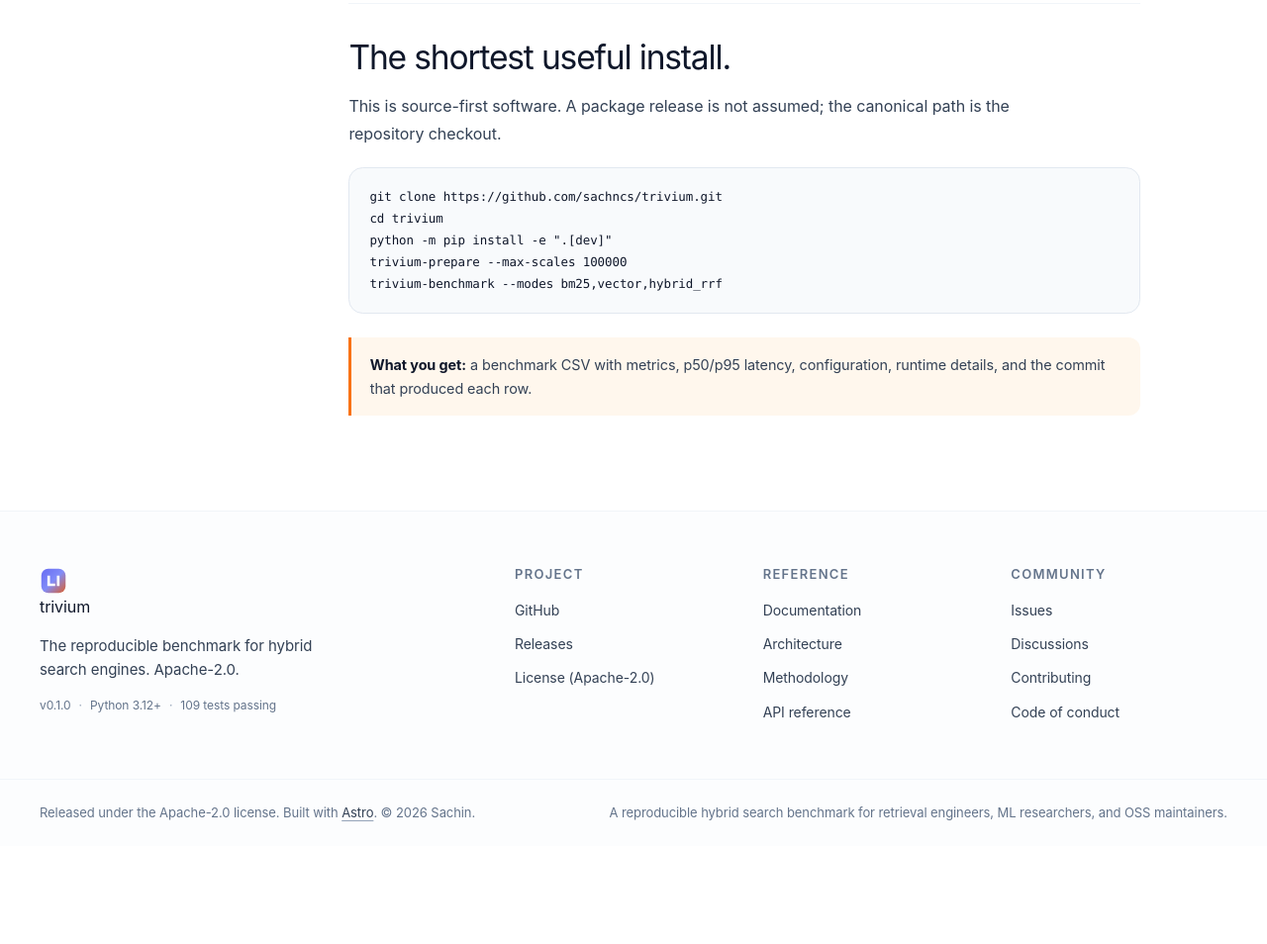
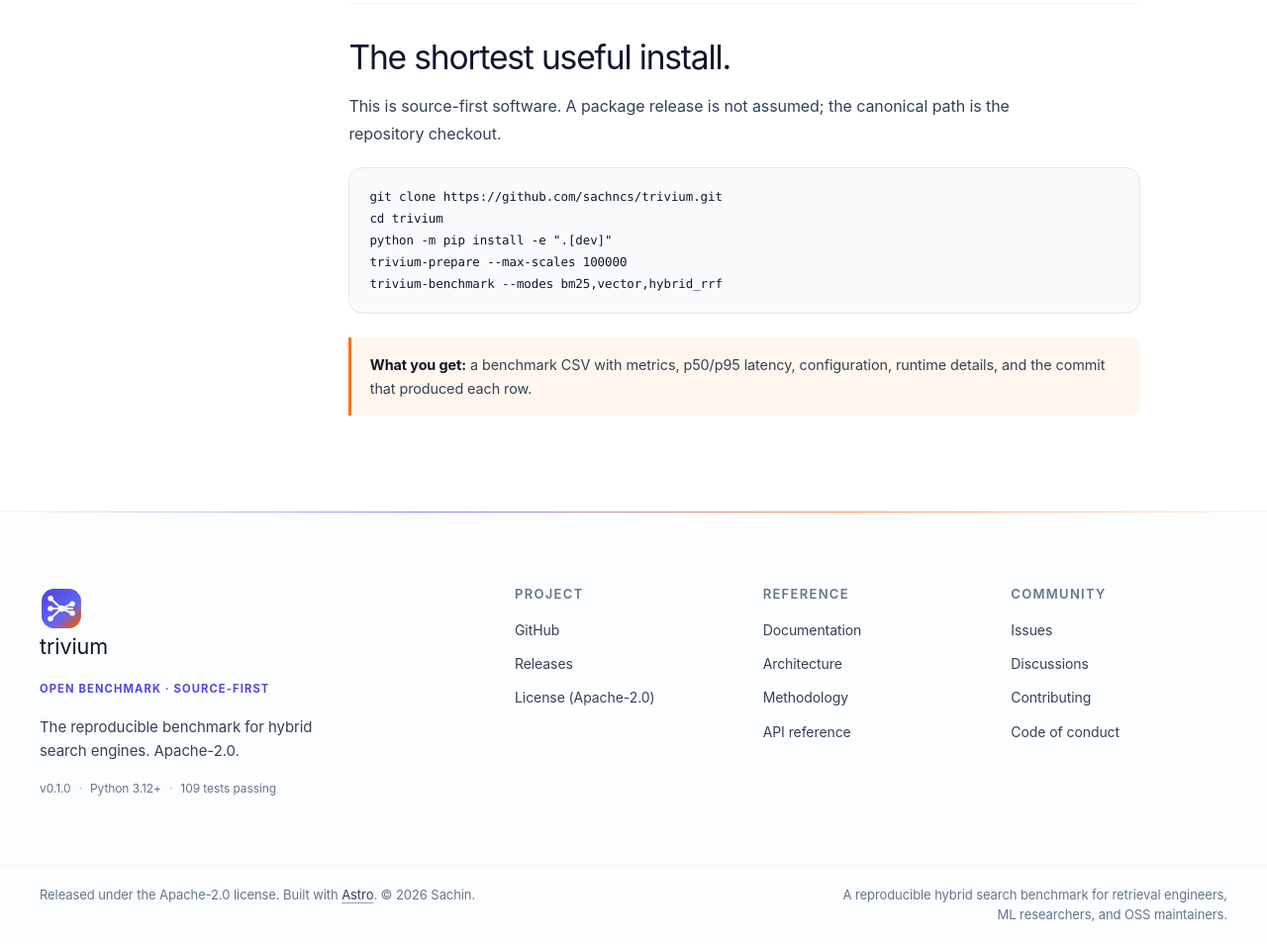
Before and after one commit to sachncs/trivium, an Astro site in the folder site/: page /trivium/docs in a window 1280 px wide. Shown: the part 1464-2418 px from the top of the page at 99% size. Before the commit the page ends 2319 px from the top, so only its background shows below. Built offline with nearby package versions, Linux system fonts and the light colour scheme; Astro itself is replaced by a stand-in of ours; a web font is replaced by a local one.

Commit message:
refine(site): upgrade brand mark and footer

```diff
--- a/site/src/components/SiteFooter.astro
+++ b/site/src/components/SiteFooter.astro
@@ -39,20 +39,27 @@ const cols = [
     <div class="site-footer-brand">
       <a href={homeUrl} class="site-brand" aria-label="trivium home">
         <span class="site-brand-mark" aria-hidden="true">
-          <svg width="28" height="28" viewBox="0 0 32 32" fill="none">
+          <svg width="44" height="44" viewBox="0 0 32 32" fill="none">
             <defs>
-              <linearGradient id="footerGrad" x1="0" y1="0" x2="32" y2="32" gradientUnits="userSpaceOnUse">
-                <stop offset="0" stop-color="rgb(99 102 241)" />
-                <stop offset="0.5" stop-color="rgb(129 140 248)" />
+              <linearGradient id="footerMarkGradient" x1="4" y1="3" x2="28" y2="29" gradientUnits="userSpaceOnUse">
+                <stop offset="0" stop-color="rgb(79 70 229)" />
+                <stop offset="0.62" stop-color="rgb(99 102 241)" />
                 <stop offset="1" stop-color="rgb(234 88 12)" />
               </linearGradient>
             </defs>
-            <rect x="2" y="2" width="28" height="28" rx="8" fill="url(#footerGrad)" />
-            <path d="M9 22V10h3v9h6v3H9zm11-12h3v12h-3V10z" fill="white" />
+            <rect x="1.5" y="1.5" width="29" height="29" rx="9" fill="url(#footerMarkGradient)" />
+            <path d="M8 8.5 16 16l8-3.5M8 16h16M8 23.5 16 16l8 3.5" stroke="white" stroke-width="1.6" stroke-linecap="round" stroke-linejoin="round" opacity="0.92" />
+            <circle cx="8" cy="8.5" r="2" fill="white" />
+            <circle cx="8" cy="16" r="2" fill="white" />
+            <circle cx="8" cy="23.5" r="2" fill="white" />
+            <circle cx="16" cy="16" r="2.4" fill="white" />
+            <circle cx="24" cy="12.5" r="2" fill="white" />
+            <circle cx="24" cy="19.5" r="2" fill="white" />
           </svg>
         </span>
         <span class="site-brand-name">trivium</span>
       </a>
+      <span class="site-footer-kicker">Open benchmark · source-first</span>
       <p class="site-footer-tagline">
         The reproducible benchmark for hybrid search engines. Apache-2.0.
       </p>
@@ -96,8 +103,17 @@ const cols = [
 
 <style>
   .site-footer {
+    position: relative;
+    overflow: hidden;
     border-top: 1px solid rgb(var(--c-border-subtle));
     background: rgb(var(--c-surface-sunken) / 0.4);
+  }
+  .site-footer::before {
+    position: absolute;
+    inset: 0 0 auto;
+    height: 1px;
+    background: linear-gradient(90deg, transparent, rgb(var(--c-brand-500) / 0.7), rgb(var(--c-accent-500) / 0.7), transparent);
+    content: "";
   }
   [data-theme="dark"] .site-footer {
     background: rgb(var(--c-surface-sunken) / 0.5);
@@ -106,7 +122,7 @@ const cols = [
     display: grid;
     grid-template-columns: 1.2fr 2fr;
     gap: 3rem;
-    padding-block: 3.5rem;
+    padding-block: 4.75rem 4.25rem;
   }
   @media (max-width: 820px) {
     .site-footer-inner {
@@ -117,7 +133,23 @@ const cols = [
   .site-footer-brand {
     display: flex;
     flex-direction: column;
-    gap: 1rem;
+    gap: 1.15rem;
+  }
+  .site-footer-brand .site-brand {
+    gap: 0.8rem;
+    font-size: 1.35rem;
+  }
+  .site-footer-brand .site-brand-mark {
+    width: 44px;
+    height: 44px;
+    border-radius: 12px;
+  }
+  .site-footer-kicker {
+    color: rgb(var(--c-brand-600));
+    font-size: 0.7rem;
+    font-weight: 650;
+    letter-spacing: 0.1em;
+    text-transform: uppercase;
   }
   .site-footer-tagline {
     font-size: 0.9375rem;
@@ -173,13 +205,22 @@ const cols = [
   }
   .site-footer-bottom {
     border-top: 1px solid rgb(var(--c-border-subtle));
-    padding-block: 1.5rem;
+    padding-block: 1.25rem;
   }
   .site-footer-bottom .container-page {
     display: flex;
     justify-content: space-between;
     flex-wrap: wrap;
-    gap: 0.75rem;
+    gap: 0.4rem 2rem;
+  }
+  .site-footer-bottom p:last-child {
+    max-width: 48ch;
+    text-align: right;
+  }
+  @media (max-width: 640px) {
+    .site-footer-bottom p:last-child {
+      text-align: left;
+    }
   }
   .site-footer-bottom p {
     font-size: 0.8125rem;
--- a/site/src/components/SiteHeader.astro
+++ b/site/src/components/SiteHeader.astro
@@ -15,19 +15,22 @@ const architectureUrl = `${baseUrl}/docs/architecture/`;
   <div class="container-page site-header-inner">
     <a href={homeUrl} class="site-brand" aria-label="trivium home">
       <span class="site-brand-mark" aria-hidden="true">
-        <svg width="28" height="28" viewBox="0 0 32 32" fill="none" xmlns="http://www.w3.org/2000/svg">
+        <svg width="32" height="32" viewBox="0 0 32 32" fill="none" xmlns="http://www.w3.org/2000/svg">
           <defs>
-            <linearGradient id="brandGrad" x1="0" y1="0" x2="32" y2="32" gradientUnits="userSpaceOnUse">
-              <stop offset="0" stop-color="rgb(67 56 202)" />
-              <stop offset="0.5" stop-color="rgb(99 102 241)" />
+            <linearGradient id="brandMarkGradient" x1="4" y1="3" x2="28" y2="29" gradientUnits="userSpaceOnUse">
+              <stop offset="0" stop-color="rgb(79 70 229)" />
+              <stop offset="0.62" stop-color="rgb(99 102 241)" />
               <stop offset="1" stop-color="rgb(234 88 12)" />
             </linearGradient>
           </defs>
-          <rect x="2" y="2" width="28" height="28" rx="8" fill="url(#brandGrad)" />
-          <path
-            d="M9 22V10h3v9h6v3H9zm11-12h3v12h-3V10zm-1 4.5l3.5-4.5h-3.5l-3.5 4.5 3.5 4.5h3.5L19 14.5z"
-            fill="white"
-          />
+          <rect x="1.5" y="1.5" width="29" height="29" rx="9" fill="url(#brandMarkGradient)" />
+          <path d="M8 8.5 16 16l8-3.5M8 16h16M8 23.5 16 16l8 3.5" stroke="white" stroke-width="1.6" stroke-linecap="round" stroke-linejoin="round" opacity="0.92" />
+          <circle cx="8" cy="8.5" r="2" fill="white" />
+          <circle cx="8" cy="16" r="2" fill="white" />
+          <circle cx="8" cy="23.5" r="2" fill="white" />
+          <circle cx="16" cy="16" r="2.4" fill="white" />
+          <circle cx="24" cy="12.5" r="2" fill="white" />
+          <circle cx="24" cy="19.5" r="2" fill="white" />
         </svg>
       </span>
       <span class="site-brand-name">trivium</span>
@@ -118,9 +121,9 @@ const architectureUrl = `${baseUrl}/docs/architecture/`;
   .site-brand-mark {
     display: inline-grid;
     place-items: center;
-    width: 28px;
-    height: 28px;
-    border-radius: 8px;
+    width: 32px;
+    height: 32px;
+    border-radius: 9px;
     overflow: hidden;
     box-shadow: 0 1px 2px rgb(15 23 42 / 0.08), 0 4px 12px rgb(15 23 42 / 0.08);
   }
```
Also changed, not shown: site/public/_assets/og.svg, site/public/favicon.svg.
